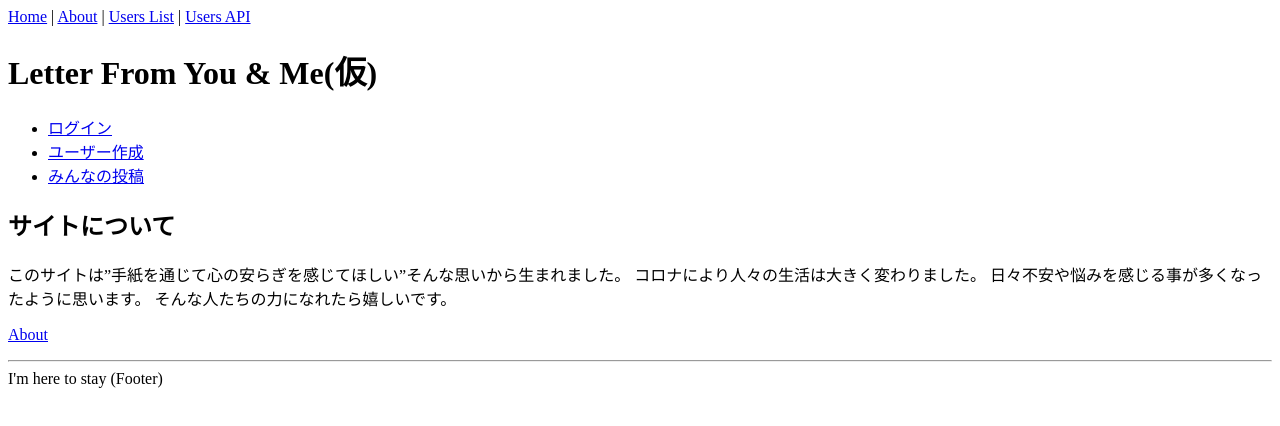
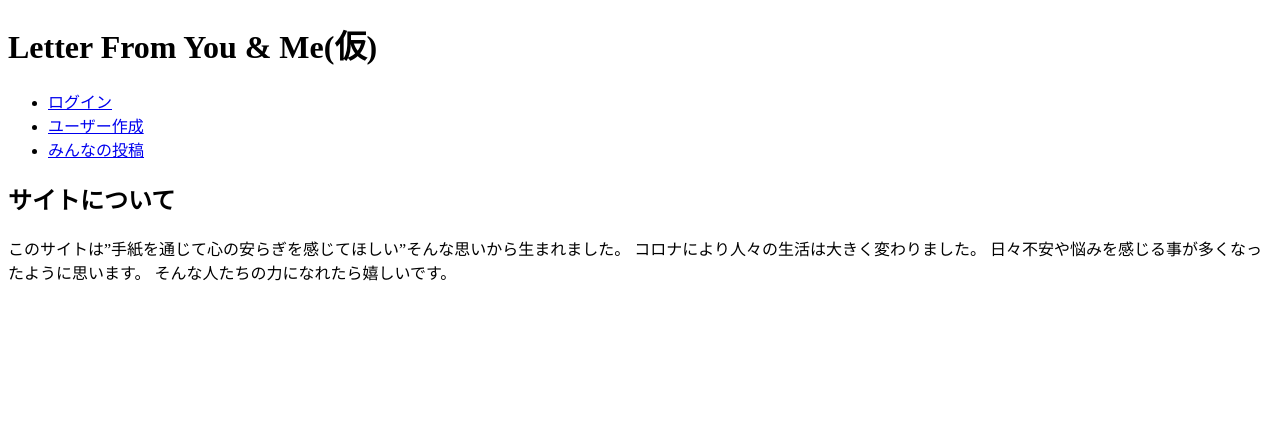
Before and after one commit to ryo0705s/tegami_app, a Next.js app: page / in a window 1280 px wide. Shown: the top 426 px of the page. Built offline with nearby package versions, Linux system fonts and the light colour scheme.

Commit message:
デフォルトのスタイル削除とglobal.cssファイル作成

```diff
--- a/components/Layout.tsx
+++ /dev/null
@@ -1,41 +0,0 @@
-import React, { ReactNode } from 'react'
-import Link from 'next/link'
-import Head from 'next/head'
-
-type Props = {
-  children?: ReactNode
-  title?: string
-}
-
-const Layout = ({ children, title = 'This is the default title' }: Props) => (
-  <div>
-    <Head>
-      <title>{title}</title>
-      <meta charSet="utf-8" />
-      <meta name="viewport" content="initial-scale=1.0, width=device-width" />
-    </Head>
-    <header>
-      <nav>
-        <Link href="/">
-          <a>Home</a>
-        </Link>{' '}
-        |{' '}
-        <Link href="/about">
-          <a>About</a>
-        </Link>{' '}
-        |{' '}
-        <Link href="/users">
-          <a>Users List</a>
-        </Link>{' '}
-        | <a href="/api/users">Users API</a>
-      </nav>
-    </header>
-    {children}
-    <footer>
-      <hr />
-      <span>I'm here to stay (Footer)</span>
-    </footer>
-  </div>
-)
-
-export default Layout
--- /dev/null
+++ b/pages/_app.js
@@ -0,0 +1,5 @@
+import "./global.css";
+
+export default function App({ Component, pageProps }) {
+  return <Component {...pageProps} />;
+}
--- a/pages/index.tsx
+++ b/pages/index.tsx
@@ -2,7 +2,8 @@ import Link from "next/link";
 import Layout from "../components/Layout";
 
 const IndexPage = () => (
-  <Layout title="Home | Next.js + TypeScript Example">
+  // <Layout title="Home | Next.js + TypeScript Example">
+  <>
     <h1>Letter From You & Me(仮)</h1>
     <ul>
       <li>
@@ -23,12 +24,11 @@ const IndexPage = () => (
       日々不安や悩みを感じる事が多くなったように思います。
       そんな人たちの力になれたら嬉しいです。
     </p>
-    <p>
-      <Link href="/about">
+    <p>{/* <Link href="/about">
         <a>About</a>
-      </Link>
-    </p>
-  </Layout>
+      </Link> */}</p>
+  </>
+  // </Layout>
 );
 
 export default IndexPage;
```
Also changed, not shown: components/Layout1.tsx (added, +41 -0 lines), components/List.tsx (+16 -16 lines), components/ListDetail.tsx (+12 -12 lines), components/ListItem.tsx (+14 -14 lines), pages/global.css (added).
